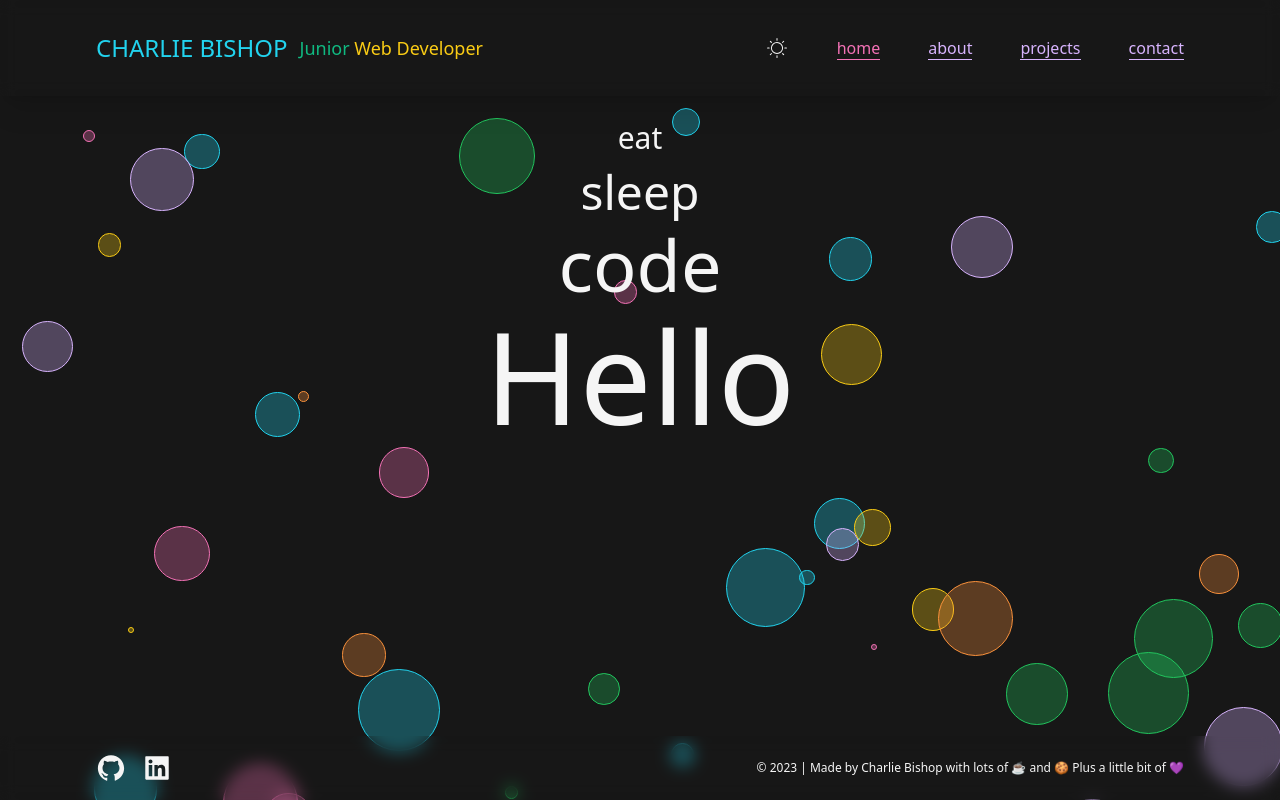
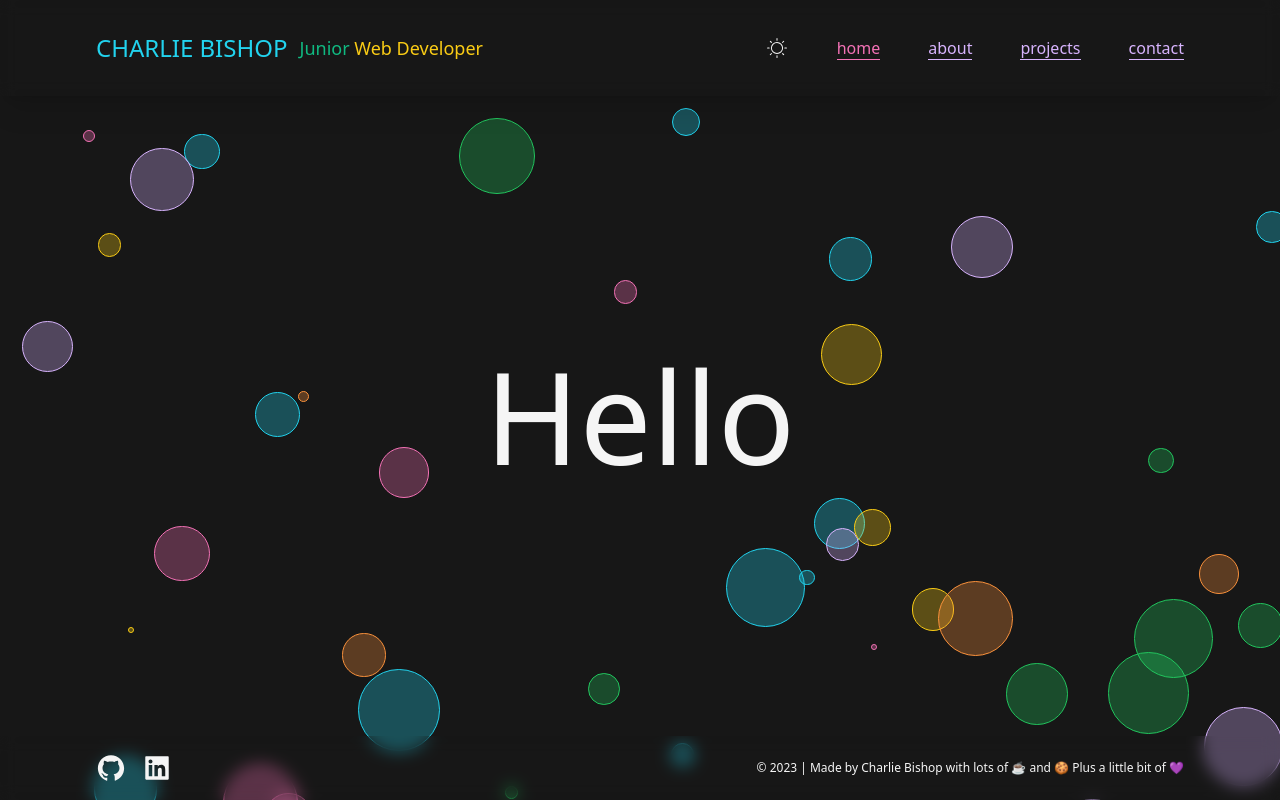
Before and after one commit to charlieBdev/portfolio, a Next.js app: page / in a window 1280 px wide. Built offline with nearby package versions, Linux system fonts and the light colour scheme.

Commit message:
change home page

```diff
--- a/src/app/Components/MainText.jsx
+++ b/src/app/Components/MainText.jsx
@@ -27,27 +27,9 @@ export const MainText = () => {
 	});
 
 	return (
-		<div className="h-full flex flex-col items-start gap-3 select-none p-6 xl:px-24 xl:items-center hover:cursor-pointer overflow-hidden">
-			<motion.p drag className="text-3xl relative">
-				eat
-				{/* <Link href="/about" className="text-purple-300">
-          a
-        </Link> */}
-			</motion.p>
-			<motion.p drag className="text-5xl relative">
-				sleep
-				{/* <Link href="/projects" className="text-purple-300">
-          p
-        </Link> */}
-			</motion.p>
-			<motion.p drag className="text-7xl relative">
-				code
-				{/* <Link href="/contact" className="text-purple-300">
-          c
-        </Link> */}
-			</motion.p>
+		<div className='h-[calc(100dvh-10rem)] flex flex-col items-center justify-center gap-3 select-none p-6 xl:px-24 xl:items-center hover:cursor-pointer overflow-hidden'>
 			<motion.div drag>
-				<animated.p style={flickerAnimation} className="text-9xl relative">
+				<animated.p style={flickerAnimation} className='text-9xl relative'>
 					Hello
 				</animated.p>
 			</motion.div>
```
